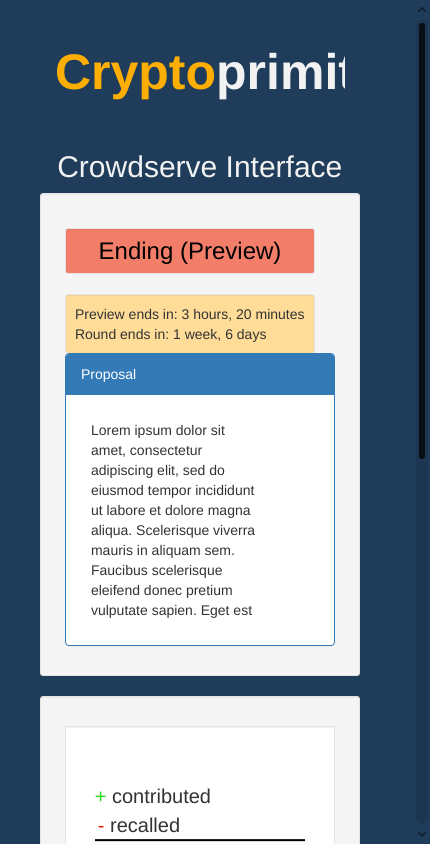
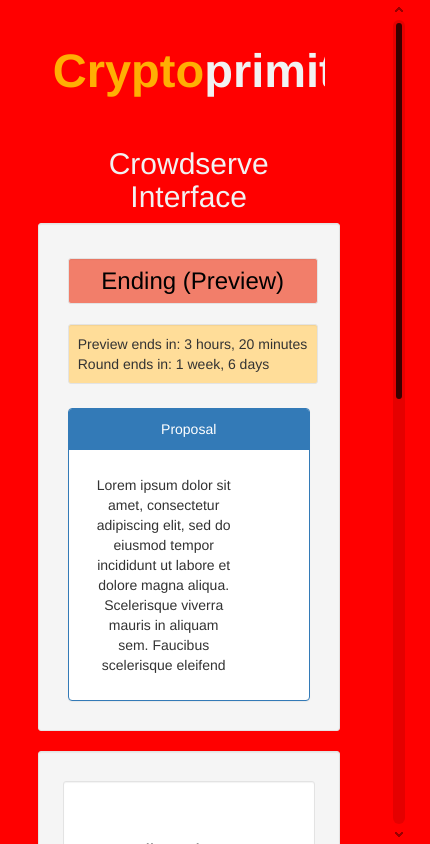
Before and after one commit to StevenJNPearce/crowdserve-debut, a plain HTML site: page index.html in a window 390 px wide. Shown: the whole page, 430 px wide, since content can reach past the window. Drawn offline with nearby package versions, Linux system fonts and the light colour scheme.

Commit message:
added responsiveness for tablets

```diff
--- a/css/index.css
+++ b/css/index.css
@@ -10,7 +10,7 @@
 
 body {
   box-sizing: border-box;
-  background-color: #1F3C5A;/*#cbd3db;*//*#FAFAFA;*/
+  background-color: #1F3C5A;
   overflow: auto;
   height: 100%;
   position:absolute;
@@ -24,13 +24,30 @@
   margin: 25px 0;
 }
 
+h1 {
+  font-size:50px;
+  font-weight:bold;
+}
+
 .site-main {
   margin: 0 10%;
 }
 
+.contract-info {
+   display:flex;
+}
+
 .contract-state-time {
+  flex: 0 1 140px;
+  margin-right:40px;
+  margin-left: 20px;
+  margin-top: 25px;
   height: 100px;
-  margin-top:25px;
+}
+
+.proposal {
+  flex: 1;
+  margin-right:20px;
 }
 
 .proposal-panel {
@@ -78,3 +95,30 @@
   max-height: 400px;
   overflow-y: auto;
 }
+
+/*bootsrap md size is 992 and up*/
+@media (max-width: 991px) {
+  h1 {
+    font-size: 47px;
+  }
+
+  .contract-info {
+    display: block;
+    text-align: center;
+  }
+
+  .proposal {
+    margin-top: 50px;
+    margin-left: 20px;
+  }
+
+  .statements {
+    margin-top:400px;
+  }
+}
+
+@media(max-width:500px){
+  body{
+    background-color: red;
+  }
+}
--- a/index.html
+++ b/index.html
@@ -23,7 +23,7 @@
 
     <div class="container-fluid site-main">
       <div class="header">
-        <div class="title" ><h1 style='font-weight:bold;font-size:50px;'><span style="color:#FFAF03;">Crypto</span><span class='stroke' style="color:#F2F2F2">primitive</span></h1></div>
+        <div class="title" ><h1><span style="color:#FFAF03;">Crypto</span><span class='stroke' style="color:#F2F2F2">primitive</span></h1></div>
 
         <div id="navbar"></div>
       </div>
@@ -50,17 +50,14 @@
       </div> -->
       <div id="browseVue">
         <h2 class= "text-center" style="margin-top: 40px;color:#F2F2F2">Crowdserve Interface</h2>
-        <div class="contract-info">
-          <div class="row well well-sm">
-            <div class="col-md-3">
-              <div class="contract-state-time">
-                <contract-state-output  :state='contractState' :preview='contractPreview'></contract-state-output>
-                <state-time-output style="margin-top:20px;":state='contractState' :preview-end-time='previewEndTime' :round-end-time='roundEndTime'></state-time-output>
-              </div>
-            </div>
-            <div class="col-md-9">
-              <div class="panel panel-primary proposal-panel" >
-                <div class="panel-heading">Proposal</div>
+        <div class="row well well-sm contract-info">
+          <div class="contract-state-time">
+            <contract-state-output  :state='contractState' :preview='contractPreview'></contract-state-output>
+            <div><state-time-output style="margin-top:20px;":state='contractState' :preview-end-time='previewEndTime' :round-end-time='roundEndTime'></state-time-output></div>
+          </div>
+          <div class="proposal" >
+            <div class="panel panel-primary proposal-panel" >
+              <div class="panel-heading">Proposal</div>
                 <div class="panel-body">
                   <div class='proposal-body scrollBar'>Lorem ipsum dolor sit amet, consectetur adipiscing elit, sed do eiusmod tempor incididunt ut labore et dolore magna aliqua. Scelerisque viverra mauris in aliquam sem. Faucibus scelerisque eleifend donec pretium vulputate sapien. Eget est lorem ipsum dolor sit. Id diam maecenas ultricies mi eget mauris pharetra. Nulla facilisi nullam vehicula ipsum. Vitae congue mauris rhoncus aenean vel elit scelerisque. Arcu ac tortor dignissim convallis aenean. Nascetur ridiculus mus mauris vitae ultricies leo integer malesuada. In vitae turpis massa sed elementum tempus egestas sed sed. Est sit amet facilisis magna etiam tempor orci. Sollicitudin nibh sit amet commodo nulla facilisi nullam. Tempus iaculis urna id volutpat lacus laoreet.
 
@@ -76,7 +73,6 @@
             </div>
           </div>
         </div>
-      </div>
         <div class="contributor-interface">
           <div class="well well-sm row">
             <div class="col-md-6">
@@ -94,17 +90,17 @@
                 <div class="well well-sm" style="background-color:white;">
                   <div class="individual-contributions-centering">
                     <h3 class="text-center">Your contributions</h3>
-                    <div style="text-align:center; margin-top: 20px; margin-bottom:20px;font-size:20px;">
+                    <div style="text-align:center; margin-top: 20px;margin-left: 20px;font-size:20px;">
                       <ether-output :wei="100000000000"></ether-output>
                     </div>
-                    <div class="row">
-                      <div class="col-md-offset-1 col-md-3 text-left">
+                    <div class="row" style="display:flex;justify-content:space-evenly; margin-top:20px">
+                      <div class="">
                         <button class="btn btn-primary" data-toggle="modal" data-target="#contribute">Contribute</button>
                       </div>
-                      <div class="col-md-offset-1 col-md-3 text-center">
+                      <div class="">
                         <button class="btn btn-primary" data-toggle="modal" data-target="#transfer">Transfer</button>
                       </div>
-                      <div class="col-md-3 text-right">
+                      <div class="">
                         <button class="btn btn-primary" data-toggle="modal" data-target="#recall">Recall</button>
                       </div>
                     </div>
@@ -120,9 +116,9 @@
                 <crowdserve-event-row v-for="event in events" :event="event"></crowdserve-event-row>
             </div>
           </div>
-          <div class="row">
-            <div class="col-md-9"><input class="form-control" type="text" placeholder='Type your statement'></div>
-            <div class="col-md-3"><button class='btn btn-primary' onclick="sendStatementFromForm()">Make statement</button></div>
+          <div class="row" style="display:flex;">
+            <div class="" style="flex:1;"><input class="form-control" type="text" placeholder='Type your statement'></div>
+            <div class="" style="flex:0 1; margin-left: 20px;"><button class='btn btn-primary' onclick="sendStatementFromForm()">Make statement</button></div>
           </div>
         </div>
       </div>
--- a/js/components.js
+++ b/js/components.js
@@ -216,7 +216,7 @@
   mounted: function() {
     this.calculate();
   },
-  template: "<div class='well well-sm text-left' style='margin-bottom:0;display:flex;justify-content:center;flex-direction:column;background-color:#ffdd99;width:250px;height:60px;' v-html='labelText'></div>"
+  template: "<div style='display:inline-block;'><div class='well well-sm text-left' style='margin-bottom:0;display:flex;justify-content:center;flex-direction:column;background-color:#ffdd99;width:250px;height:60px;' v-html='labelText'></div></div>"
 });
 
 Vue.component('crowdserve-event-row', {
```
